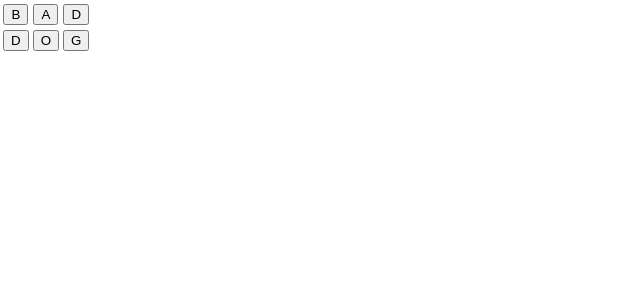
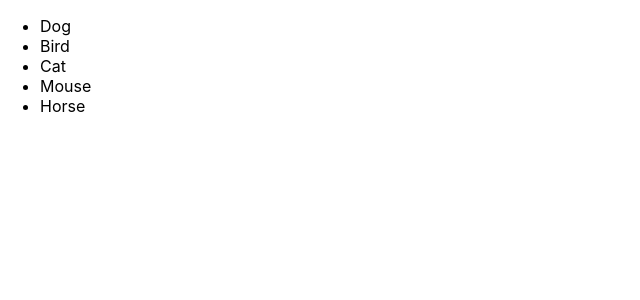
Before and after one commit to AndrewWigginCout/boggle-reactjs, a React (Create React App) app: page / in a window 1280 px wide. Shown: the top 300 px of the page, without its empty margins (0-640 px from the left). Built offline with nearby package versions, Linux system fonts and the light colour scheme.

Commit message:
map demo

```diff
--- a/src/App.js
+++ b/src/App.js
@@ -3,24 +3,16 @@ import './App.css';
 import Greet from './components/Greet'
 
 function App() {
+  const animals = ["Dog", "Bird", "Cat", "Mouse", "Horse"];
+
   return (
-    <div className="App">
-    <table>
-    <tr>
-      <td><Greet char="B"/></td>
-      <td><Greet char="A"/></td>
-      <td><Greet char="D"/></td>
+    <ul>
+      {animals.map(animal => (
+        <li>{animal}</li>
+      ))}
+    </ul>
+  );
+};
 
-    </tr>
-    <tr>
-      <td><Greet char="D"/></td>
-      <td><Greet char="O"/></td>
-      <td><Greet char="G"/></td>
-    </tr>
-
-    </table>
-    </div>
-  );
-}
 
 export default App;
```
